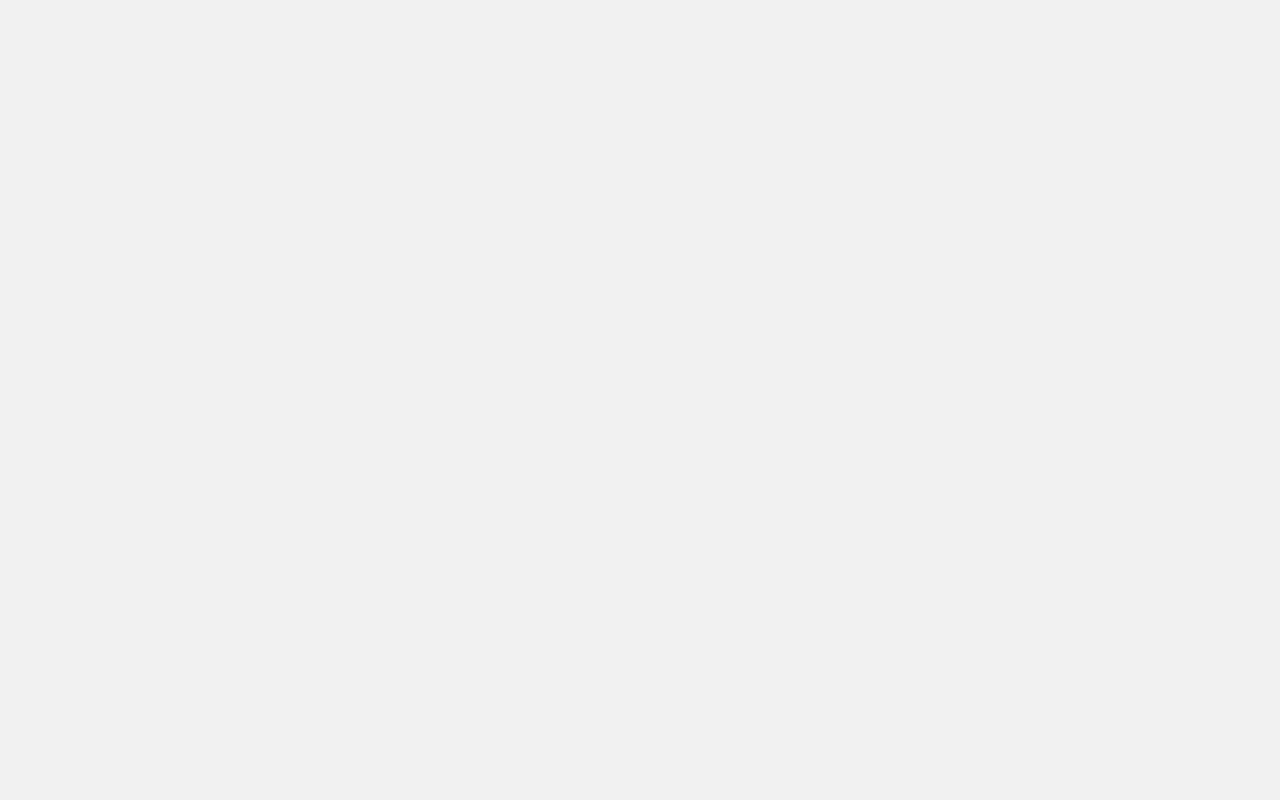
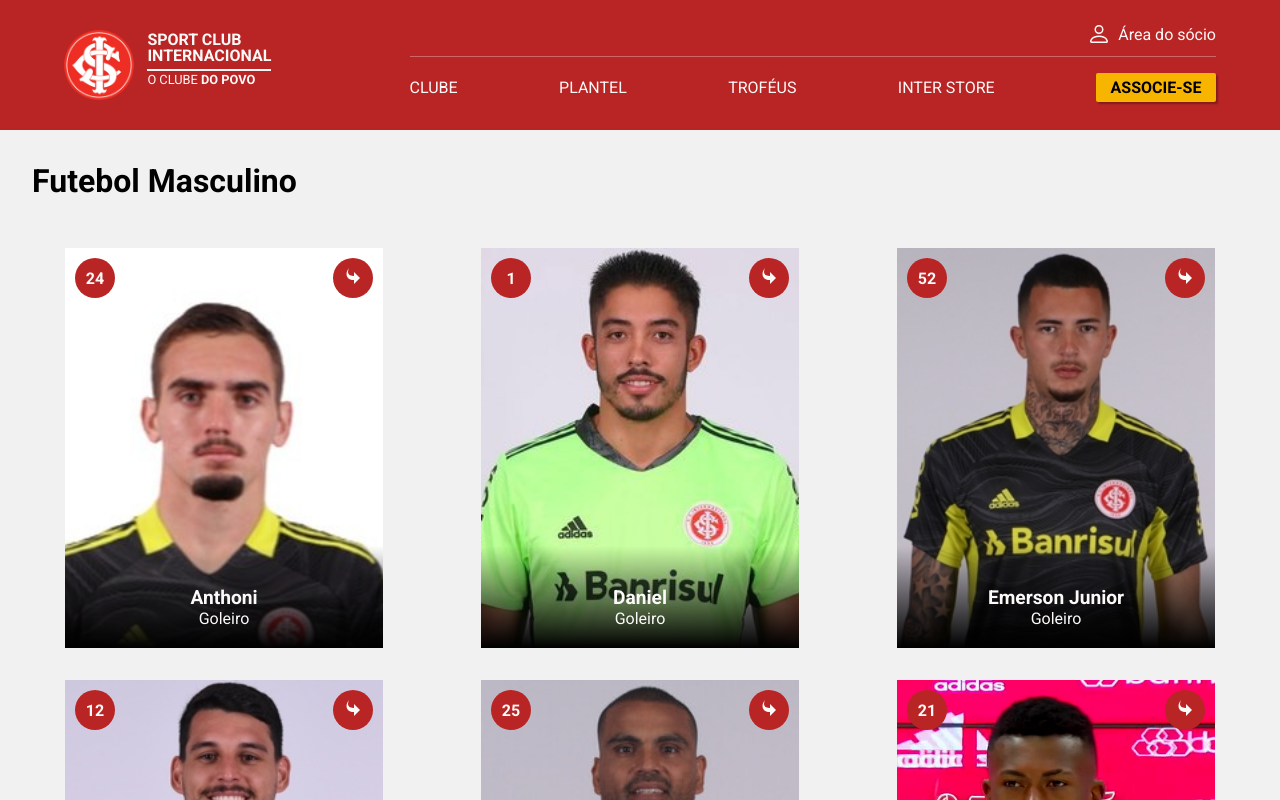
Before and after one commit to pedroalbertoveber/sport-club-internacional, a React (Create React App) app: page /plantel in a window 1280 px wide. Before the commit this address had no page. Shown: the top 800 px of the page. Built offline with nearby package versions, Linux system fonts and the light colour scheme.

Commit message:
adding the players page

```diff
--- a/src/App.tsx
+++ b/src/App.tsx
@@ -3,6 +3,7 @@
 import Default from 'pages/Default';
 import Club from 'pages/Club';
 import Honours from 'pages/Honours';
+import Team from 'pages/Team';
 
 function App() {
   return (
@@ -12,6 +13,7 @@
           <Route path='/' element={<Default />}>
             <Route path='sobre' element={<Club />} />
             <Route path='trofeus' element={<Honours />} />
+            <Route path='plantel' element={<Team />} />
           </Route>
         </Routes>
       </Router>
--- /dev/null
+++ b/src/components/PlayerCard/PlayerCard.module.scss
@@ -0,0 +1,69 @@
+@import 'styles/_colors.scss';
+@import 'styles/_breakpoints.scss';
+
+.cardContainer {
+  width: 80%;
+  max-width: 318px;
+  height: 400px;
+  position: relative;
+  margin: 1em auto;
+
+  .playerNumber {
+    width: 40px;
+    height: 40px;
+    font-weight: 600;
+    border-radius: 50%;
+    background-color: $red-default;
+    color: $white-default;
+    display: flex;
+    align-items: center;
+    justify-content: center;
+    position: absolute;
+    top: 10px;
+    left: 10px;
+  }
+
+  .playerLink {
+    width: 40px;
+    height: 40px;
+    border-radius: 50%;
+    background-color: $red-default;
+    display: flex;
+    justify-content: center;
+    align-items: center;
+    cursor: pointer;
+    position: absolute;
+    right: 10px;
+    top: 10px;
+    svg {
+      color: $white-default;
+    }
+  }
+
+  .playerInfo {
+    display: flex;
+    flex-direction: column;
+    align-items: center;
+    background-image: linear-gradient(transparent, black);
+    position: absolute;
+    width: 100%;
+    bottom: 0;
+    padding: 40px 0 20px 0;
+    strong {
+      font-weight: 600;
+      font-size: 1.2em;
+      color: $white-default;
+    }
+    span {
+      font-weight: 400;
+      font-size: 1em;
+      color: $white-default;
+    }
+  }
+
+  img {
+    width: 100%;
+    height: 100%;
+    object-fit: cover;
+  }
+}
--- /dev/null
+++ b/src/components/PlayerCard/index.tsx
@@ -0,0 +1,30 @@
+import React, { ReactElement } from 'react';
+import { IPlayer } from 'interfaces';
+import { ImForward } from 'react-icons/im';
+import { Link } from 'react-router-dom';
+import styles from './PlayerCard.module.scss';
+
+const PlayerCard = (props: IPlayer): ReactElement => {
+
+  const { nickname, imagePath, number, position } = props;
+
+  return (
+    <div className={ styles.cardContainer } >
+      <img src={imagePath} alt={`Foto do jogador ${nickname}`} />
+      <div className={styles.playerInfo}>
+        <strong>{ nickname }</strong>
+        <span>{ position }</span>
+      </div>
+      <div className={styles.playerNumber}>
+        { number }
+      </div>
+      <div className={styles.playerLink}>
+        <Link to='/'>
+          { <ImForward /> }
+        </Link>
+      </div>
+    </div>
+  );
+};
+
+export default PlayerCard;
--- a/src/data/players.json
+++ b/src/data/players.json
@@ -1,5 +1,4 @@
-{
-  "players": [
+[
   {
     "id": 1,
     "name": "Anthoni Spier Souza",
@@ -387,7 +386,7 @@
     "nationality" : "Brasil",
     "number": 28,
     "goals": 7,
-      "imagePath": "assets/players/pedroHernique.jpg",
+    "imagePath": "assets/players/pedroHenrique.jpg",
     "mainTeam": false
   },
   {
@@ -417,4 +416,3 @@
     "mainTeam": true
   }
 ]
-}
--- /dev/null
+++ b/src/data/positions.json
@@ -0,0 +1,22 @@
+[
+  {
+    "id": 1,
+    "position": "Goleiro"
+  },
+  {
+    "id": 2,
+    "position": "Zagueiro"
+  },
+  {
+    "id": 3,
+    "position": "Lateral"
+  },
+  {
+    "id": 4,
+    "position": "Meio-Campista"
+  },
+  {
+    "id": 5,
+    "position": "Atacante"
+  }
+]
--- /dev/null
+++ b/src/pages/Team/Team.module.scss
@@ -0,0 +1,32 @@
+@import 'styles/_colors.scss';
+
+.container {
+  display: flex;
+  flex-direction: column;
+  align-items: center;
+  justify-content: center;
+  padding: 2em 1em 5em;
+
+  .playerContainer {
+    display: flex;
+    flex-wrap: wrap;
+    max-width: 1400px;
+    margin: 0 auto;
+  }
+
+  .pageTitle {
+    width: 100%;
+    max-width: 1400px;
+    margin-bottom: 2em;
+    padding-left: 1em;
+    display: flex;
+    justify-content: start;
+
+
+    h1 {
+      width: 100%;
+      font-size: 2em;
+      font-weight: 700;
+    }
+  }
+}
--- /dev/null
+++ b/src/pages/Team/index.tsx
@@ -0,0 +1,26 @@
+import React, { ReactElement } from 'react';
+import players from 'data/players.json';
+import positions from 'data/positions.json';
+import PlayerCard from 'components/PlayerCard';
+import styles from './Team.module.scss';
+
+const Team = (): ReactElement => {
+
+  const playerList = [...players];
+  const positionList = [...positions];
+
+  return (
+    <section className={styles.container}>
+      <div className={styles.pageTitle}>
+        <h1>Futebol Masculino</h1>
+      </div>
+      <div className={styles.playerContainer}>
+        { playerList.map(player => (
+          <PlayerCard {...player} />
+        )) }
+      </div>
+    </section>
+  );
+};
+
+export default Team;
```
Lines whose indentation alone changed are shown as unchanged.
